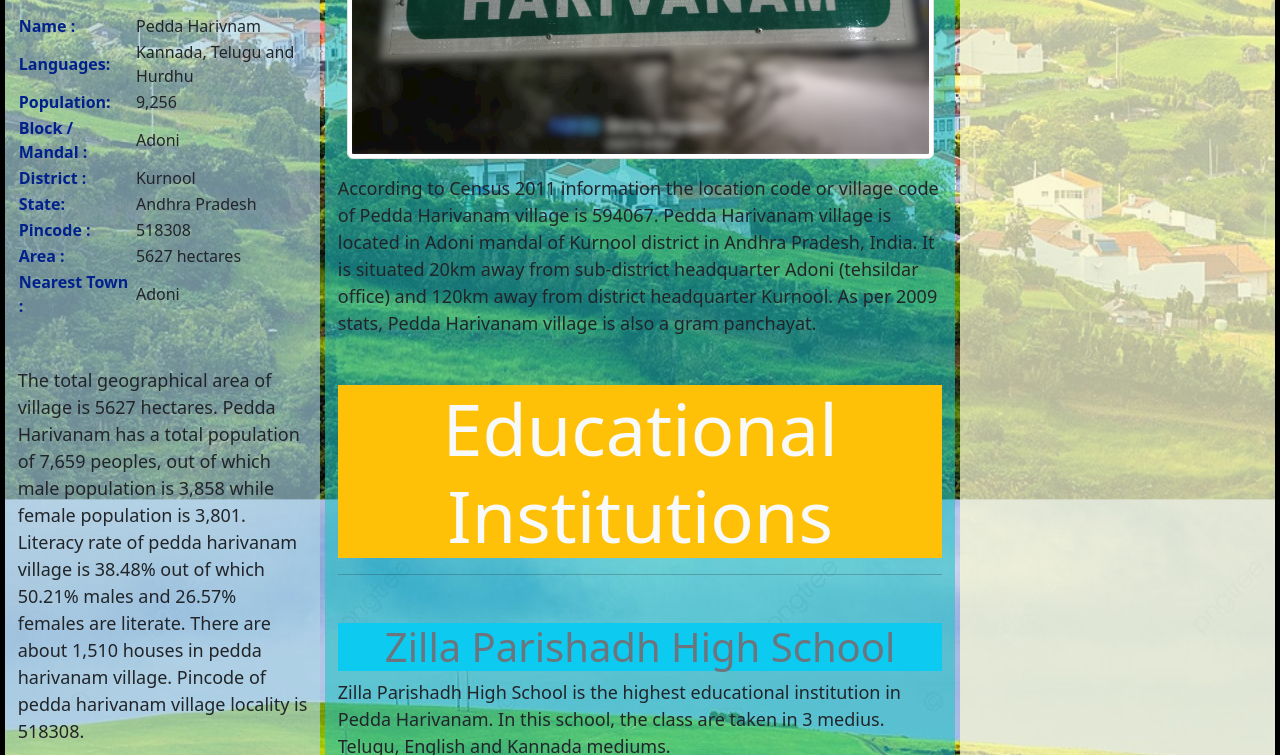
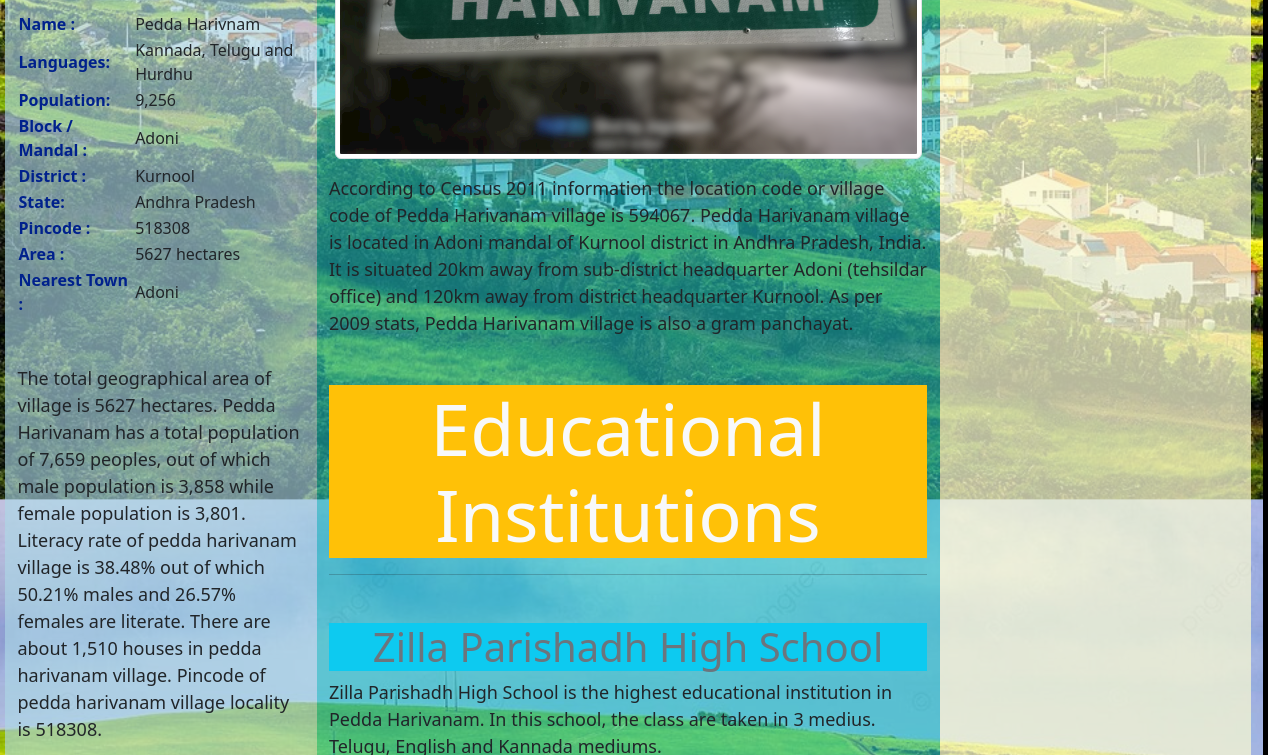
Before and after one commit to Jagadeeshbariki/Peddah-Harivanam, a plain HTML site: page index.html in a window 1280 px wide. Shown: the part 559-1314 px from the top of the page. Drawn offline with nearby package versions, Linux system fonts and the light colour scheme.

Commit message:
added the bootstrap respanisive colums

```diff
--- a/index.html
+++ b/index.html
@@ -10,16 +10,21 @@
     <link href="https://cdn.jsdelivr.net/npm/bootstrap@5.3.2/dist/css/bootstrap.min.css" rel="stylesheet" integrity="sha384-T3c6CoIi6uLrA9TneNEoa7RxnatzjcDSCmG1MXxSR1GAsXEV/Dwwykc2MPK8M2HN" crossorigin="anonymous">
 </head>
 <body>
+
+
+
     <!-- Heanding -->
     <div id="head1" align="center">
         <img src="Gallary/Garji.jpg" alt="Pedda harivanam" class="himg">
         <a href="#"><h1>Pedda Harivanam</h1></a>
         <img src="Gallary/Garji.jpg" alt="Pedda Harivanam" class="himg">
+    </div>
+<!-- Main content of the body -->
 
-    </div>
+    <div class="row container-fluid" id="Main">
 
-    <section id="Main"> <!-- Content of the body -->
-        <div id="Mleft">
+        <div class="col-sm-3"  id="Mleft">
+
             <h3 class="head2 mt-3">Geographical Information</h3>
             <a href="https://www.google.com/maps/@15.6329996,77.1041099,3a,90y,141.71h,91.15t/data=!3m8!1e1!3m6!1sAF1QipN1XKG7-ljzWp9rvz_7Q7BoFRnbzZ-tZiyIKCZp!2e10!3e11!6shttps:%2F%2Flh5.googleusercontent.com%2Fp%2FAF1QipN1XKG7-ljzWp9rvz_7Q7BoFRnbzZ-tZiyIKCZp%3Dw203-h100-k-no-pi-0-ya89.2352-ro-0-fo100!7i10240!8i5120?entry=ttu" target="_blank"><img src="Gallary/Pedd2.jpg" alt="Pedda Harivanam" class="img-fluid img-thumbnail "></a>
 
@@ -91,17 +96,11 @@
                         <td>Available withing 25KM</td>
                     </tr>
                 </table>
-
-
-
-        </div >
-
-
+        </div>
         <!-- Center -->
 
 
-        <div id="Mcenter">
-
+        <div class="col-sm-6" id="Mcenter">
             <h3  class="head2 mt-3">About Pedda Harivanam</h3>
             <div class="text-center">
                 <img src="Gallary/Pedda_Harivanam.jpg" alt=" Pedda Harivanam Image" class="img img-thumbnail" onclick="displayImg('Gallary/Pedda_Harivanam.jpg')">
@@ -136,11 +135,14 @@
             </div>
         </div>
 
+        <!-- Mright  -->
 
-        <div id="Mright">
+        <div class="col-sm-3" id="Mright">
             <h2 class="head2 mt-3">Historical Information</h2>
         </div>
-    </section>
+    </div>
+
+
 
     <button type="button" class="btn btn-success" onclick="jagadeesh()"> submit</button>
     <script src="pedda.js"></script>
--- a/style.css
+++ b/style.css
@@ -42,10 +42,6 @@ a{
 }
 
 #Mleft{
-    width: 25%;
-    display: flex;
-    flex-direction: column;
-    align-items: center;
     padding: 1%;
     background-color: rgba(173, 216, 230, 0.639);
 }
@@ -58,8 +54,7 @@ a{
 
 #Mcenter{
     padding: 1%;
-    width: 50%;
-    margin: 0px 5px 0px 5px;
+
     background-color: rgba(35, 195, 195, 0.588);
 }
 /* Styling the Paragraph */
@@ -87,7 +82,7 @@ a{
 
 }
 #Mright{
-    width: 25%;
+
     background-color: rgba(250, 250, 210, 0.732);
 }
 
```
